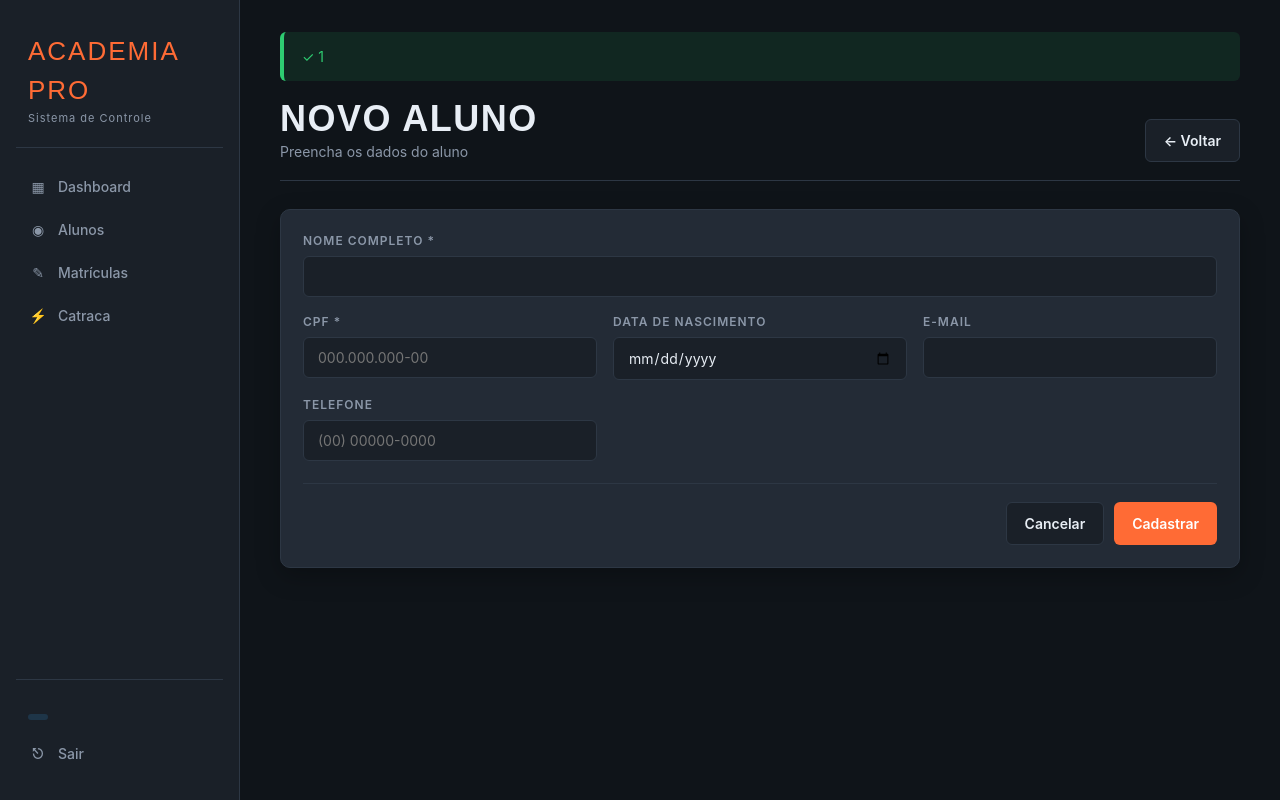
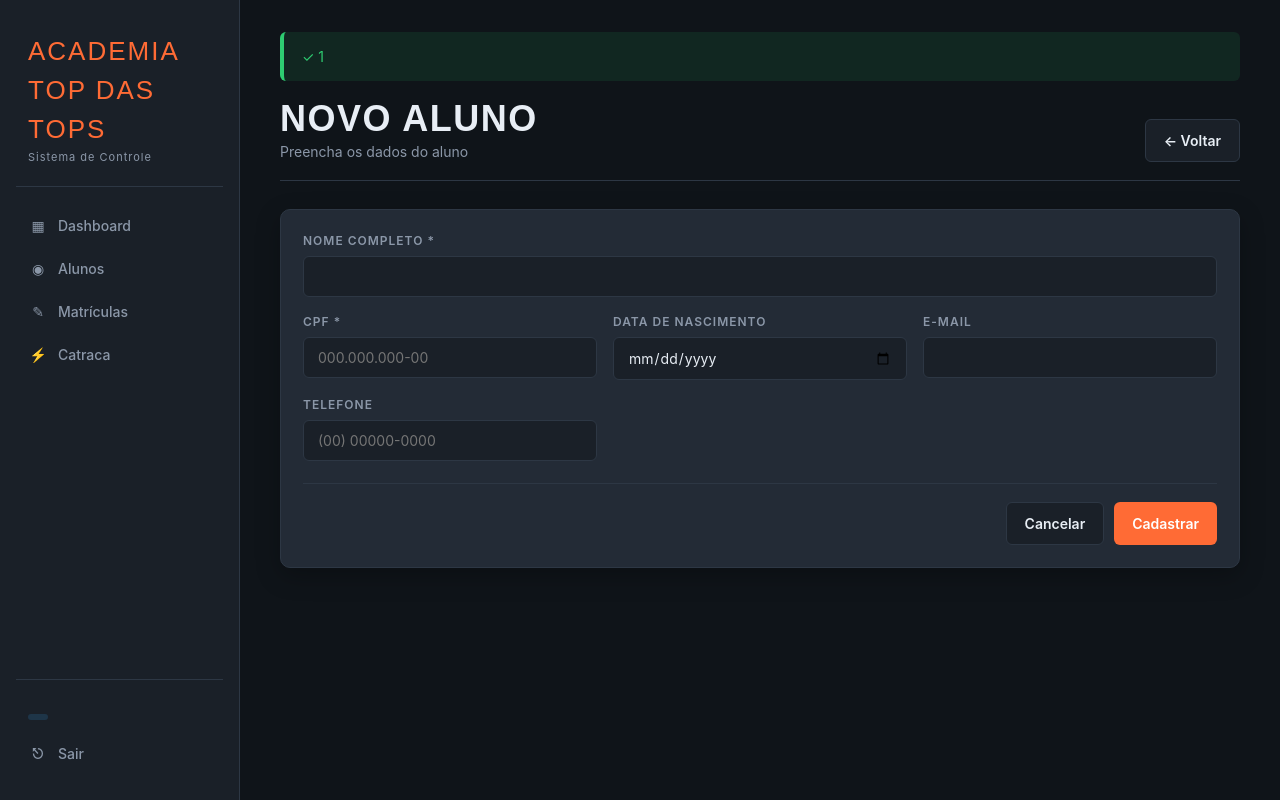
Before and after one commit to bdalpaz/trabalho-web-trio, a Node server app: page /alunos/novo in a window 1280 px wide. Run offline with Node 20, Linux system fonts and the light colour scheme; the visitor is signed in with stand-in values (Sample User, id 1); some libraries are stand-ins or nearby versions.

Commit message:
Update branding
Co-authored-by: Copilot <copilot@github.com>

```diff
--- a/academia/views/auth/login.ejs
+++ b/academia/views/auth/login.ejs
@@ -3,13 +3,13 @@
 <head>
   <meta charset="UTF-8">
   <meta name="viewport" content="width=device-width, initial-scale=1.0">
-  <title>Login | Academia Pro</title>
+  <title>Login | Academia Top Das Tops</title>
   <link rel="stylesheet" href="/css/style.css">
 </head>
 <body>
   <div class="login-page">
     <div class="login-card">
-      <h1 class="login-brand">ACADEMIA PRO</h1>
+      <h1 class="login-brand">ACADEMIA TOP DAS TOPS</h1>
       <div class="login-tagline">Sistema de Controle</div>
 
       <% if (erro) { %>
--- a/academia/views/partials/header.ejs
+++ b/academia/views/partials/header.ejs
@@ -3,14 +3,14 @@
 <head>
   <meta charset="UTF-8">
   <meta name="viewport" content="width=device-width, initial-scale=1.0">
-  <title><%= typeof titulo !== 'undefined' ? titulo + ' | ' : '' %>Academia Pro</title>
+  <title><%= typeof titulo !== 'undefined' ? titulo + ' | ' : '' %></title>
   <link rel="stylesheet" href="/css/style.css">
 </head>
 <body>
   <div class="layout">
     <aside class="sidebar">
       <div class="brand">
-        ACADEMIA PRO
+        ACADEMIA TOP DAS TOPS<br>
         <small>Sistema de Controle</small>
       </div>
 
```
